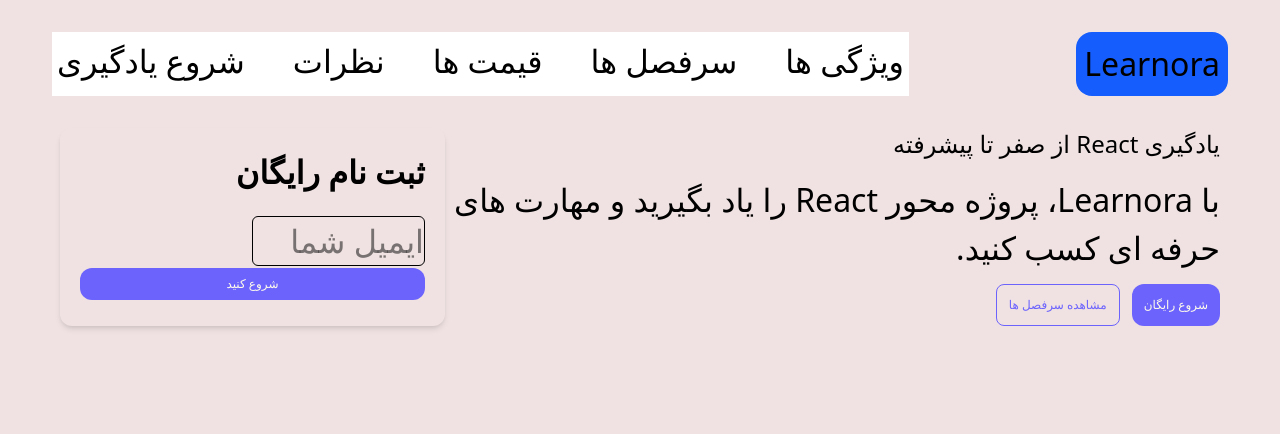
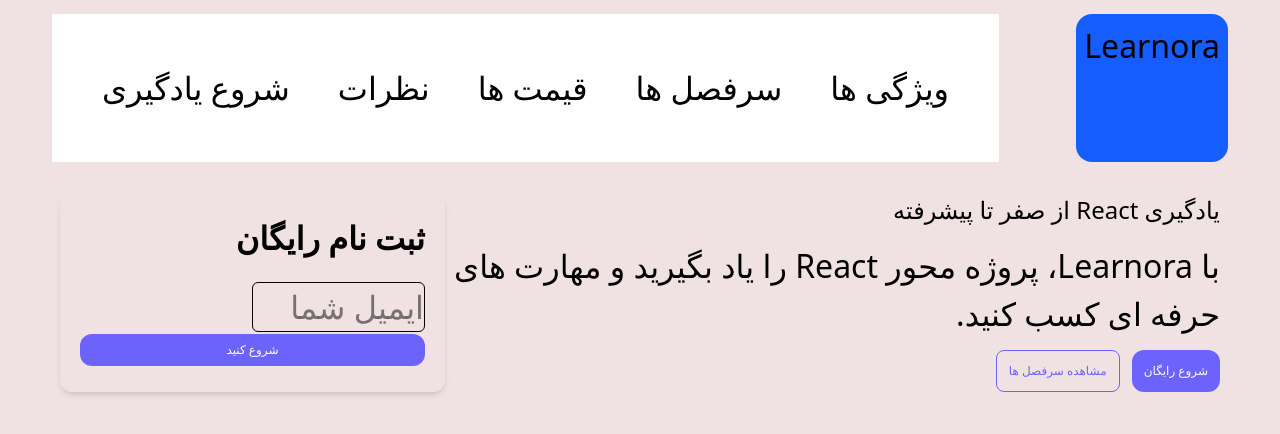
Before and after one commit to mohammadtwo/Fcw10_136, a website built with Vite: page index.html in a window 1280 px wide. Built offline with nearby package versions, Linux system fonts and the light colour scheme.

Commit message:
change p

```diff
--- a/src/style.css
+++ b/src/style.css
@@ -1,12 +1,12 @@
 @import "tailwindcss";
 
-body{
+body {
   background: #f0e2e2;
   font-size: xx-large;
-  padding: 20px;
+  padding: 2px;
 }
-nav{
+nav {
   background: #ff0000;
   background-color: #ffffff;
-padding: 5px;
+  padding: 50px;
 }
```
